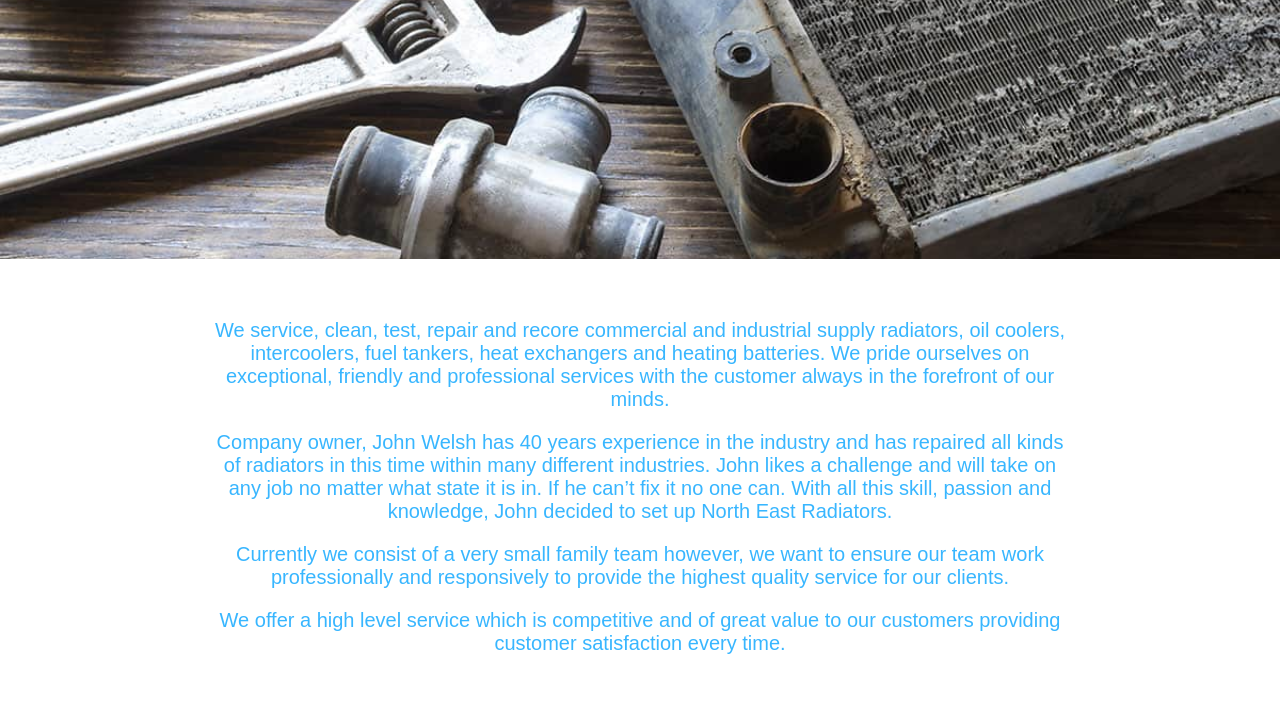
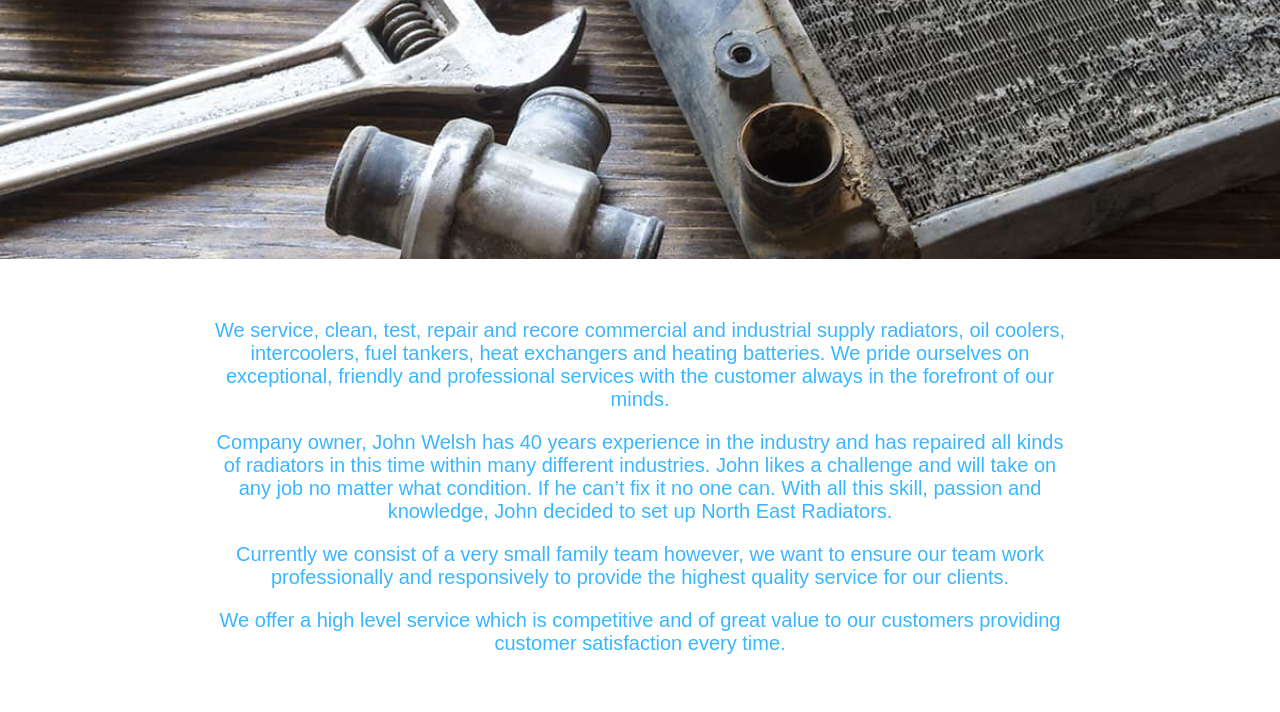
Before and after one commit to NorthEastRadiators/Website, a plain HTML site: page about.html in a window 1280 px wide. Shown: the part 441-1153 px from the top of the page. Drawn offline with Linux system fonts and the light colour scheme.

Commit message:
Update about.html

```diff
--- a/about.html
+++ b/about.html
@@ -86,7 +86,7 @@
 		<div class="about-text">
 			<p class="aboutText">We service, clean, test, repair and recore commercial and industrial supply radiators, oil coolers, intercoolers, fuel tankers, heat exchangers and heating batteries. We pride ourselves on exceptional, friendly and professional services with the customer always in the forefront of our minds. </p>
 
-			<p class="aboutText">Company owner, John Welsh has 40 years experience in the industry and has repaired all kinds of radiators in this time within many different industries. John likes a challenge and will take on any job no matter what state it is in. If he can’t fix it no one can. With all this skill, passion and knowledge, John decided to set up North East Radiators.</p>
+			<p class="aboutText">Company owner, John Welsh has 40 years experience in the industry and has repaired all kinds of radiators in this time within many different industries. John likes a challenge and will take on any job no matter what condition. If he can’t fix it no one can. With all this skill, passion and knowledge, John decided to set up North East Radiators.</p>
 
 			<p class="aboutText">Currently we consist of a very small family team however, we want to ensure our team work professionally and responsively to provide the highest quality service for our clients. </p>
 
```
